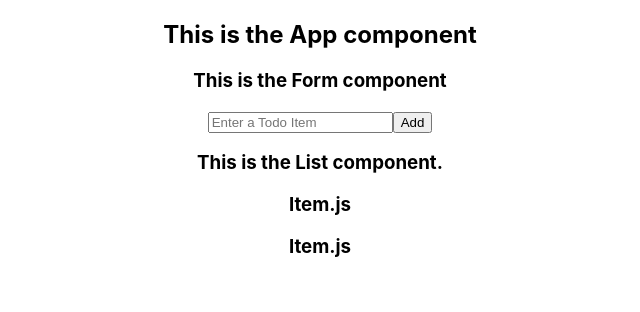
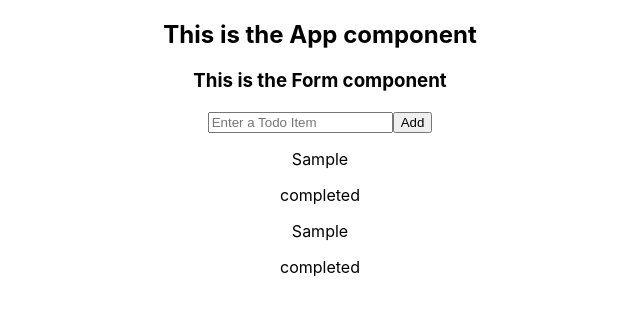
Before and after one commit to bloominstituteoftechnology/reducer-todo, a React (Create React App) app in the folder todo/: page / in a window 1280 px wide. Both pictures are taken after typing "Sample" into the empty fields and a click on the button "Add". Shown: the top 312 px of the page, without its empty margins (320-960 px from the left). Built offline with nearby package versions, Linux system fonts and the light colour scheme.

Commit message:
i am finally able to render to the screen the newly typed values but they show duplicated. I tended up passing the list items down as props instead of using a connect on the items component. I am however connecting to its parent, the list component.

```diff
--- a/todo/src/components/Form.js
+++ b/todo/src/components/Form.js
@@ -8,13 +8,11 @@ const Form = (props) => {
     "The state.task object directly from the store to the Form: ",
     props.tasks
   );
-  const [task, setTask] = useState([
-    {
-      item: "",
-      id: Date.now(),
-      completed: false,
-    },
-  ]);
+  const [task, setTask] = useState({
+    item: "",
+    id: Date.now(),
+    completed: false,
+  });
 
   const dispatch = useDispatch();
 
--- a/todo/src/components/Item.js
+++ b/todo/src/components/Item.js
@@ -1,11 +1,12 @@
 import React from "react";
+import { connect } from "react-redux";
 
 const Item = (props) => {
-  console.log("Props from inside the Item component: ", props);
+  console.log("Props from inside the Item component: ", props.tasks);
   return (
     <div>
-      <h3>Item.js</h3>
-
+      <p>{props.tasks.item}</p>
+      {props.tasks.completed === false ? <div>completed</div> : <> </>}
       {/* {props.task.map((item) => (
         <div key={item.id}>
           <p>{item.item}</p>
@@ -16,4 +17,11 @@ const Item = (props) => {
   );
 };
 
+/* const mapStateToProps = (state) => {
+  return {
+    tasks: state.tasks,
+  };
+};
+
+export default connect(mapStateToProps, {})(Item); */
 export default Item;
--- a/todo/src/components/List.js
+++ b/todo/src/components/List.js
@@ -7,7 +7,6 @@ const List = (props) => {
   console.log("Props passed down to the List component: ", props.tasks);
   return (
     <div>
-      <h3>This is the List component. </h3>
       {props.tasks.map((task) => (
         <Item tasks={task} key={task.id} />
       ))}
```
